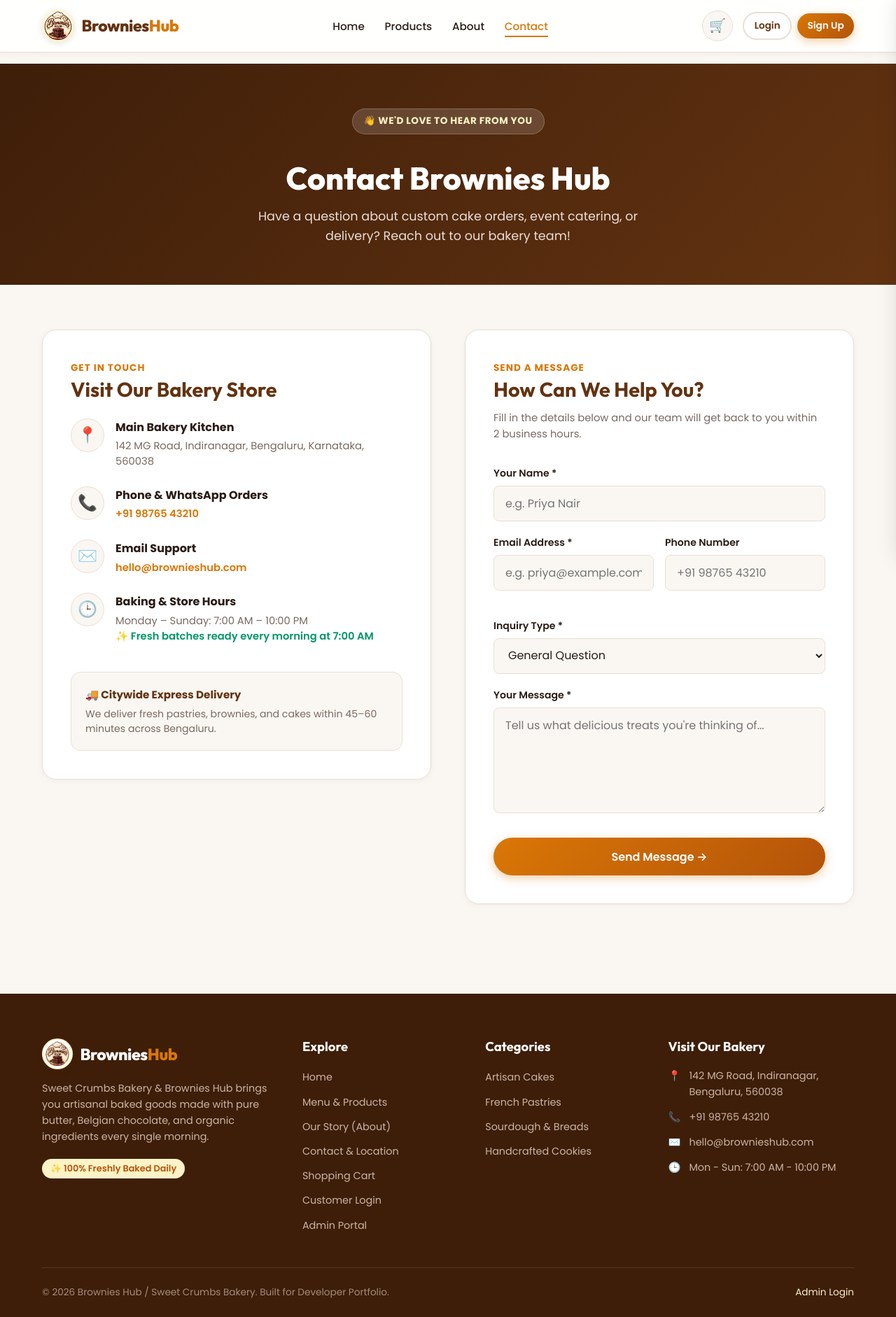
After one commit to DevaNithiyan/BrowniesHub, a Flask app: page /contact in a window 1280 px wide. The commit adds this page. Shown: the whole page at 70% size. Run offline with Flask 3, Linux system fonts and the light colour scheme; data comes from the database, SQL or seed files in the repository.

Commit message:
Add dedicated separate pages for /about and /contact with clean navigation routing

```diff
--- a/app.py
+++ b/app.py
@@ -144,7 +144,20 @@ def home_page():
     return render_template('index.html', featured_products=featured_products, categories=categories)
 
 
+@app.route('/about')
+def about_page():
+    """Renders the dedicated About Us story & bakery heritage page."""
+    return render_template('about.html')
+
+
+@app.route('/contact')
+def contact_page():
+    """Renders the dedicated Contact & Bakery Location page."""
+    return render_template('contact.html')
+
+
 @app.route('/products')
+
 def products_page():
     """Renders the Products Catalog page with search and category filtering."""
     category_filter = request.args.get('category', 'all')
--- a/templates/base.html
+++ b/templates/base.html
@@ -40,8 +40,10 @@
                 </li>
                 <li><a href="{{ url_for('products_page') }}"
                         class="{% if request.path == '/products' %}active{% endif %}">Products</a></li>
-                <li><a href="{{ url_for('home_page') }}#about">About</a></li>
-                <li><a href="{{ url_for('home_page') }}#contact">Contact</a></li>
+                <li><a href="{{ url_for('about_page') }}"
+                        class="{% if request.path == '/about' %}active{% endif %}">About</a></li>
+                <li><a href="{{ url_for('contact_page') }}"
+                        class="{% if request.path == '/contact' %}active{% endif %}">Contact</a></li>
                 {% if current_user.is_admin %}
                 <li><a href="{{ url_for('admin_dashboard_page') }}"
                         style="color: var(--accent); font-weight: 700;">Admin Panel</a></li>
@@ -93,9 +95,12 @@
             </li>
             <li><a href="{{ url_for('products_page') }}"
                     class="{% if request.path == '/products' %}active{% endif %}">🍰 All Products</a></li>
-            <li><a href="{{ url_for('cart_page') }}">🛒 Shopping Cart</a></li>
-            <li><a href="{{ url_for('home_page') }}#about">📖 About Bakery</a></li>
-            <li><a href="{{ url_for('home_page') }}#contact">📞 Contact Us</a></li>
+            <li><a href="{{ url_for('cart_page') }}"
+                    class="{% if request.path == '/cart' %}active{% endif %}">🛒 Shopping Cart</a></li>
+            <li><a href="{{ url_for('about_page') }}"
+                    class="{% if request.path == '/about' %}active{% endif %}">📖 About Us</a></li>
+            <li><a href="{{ url_for('contact_page') }}"
+                    class="{% if request.path == '/contact' %}active{% endif %}">📞 Contact & Location</a></li>
             <hr style="border: 0; border-top: 1px solid var(--border-subtle); margin: 0.5rem 0;">
             {% if current_user.is_authenticated %}
             <li style="font-size: 0.9rem; color: var(--text-muted);">Logged in as: <strong>{{ current_user.name
@@ -122,7 +127,7 @@
         {% for category, message in messages %}
         <div class="alert alert-{{ category }}">
             <span>{{ message }}</span>
-            <button type="button" class="alert-close" onclick="this.parentElement.remove();">&times;</button>
+            <button type="button" class="alert-close" onclick="this.parentElement.remove()">&times;</button>
         </div>
         {% endfor %}
         {% endif %}
@@ -159,6 +164,8 @@
                     <ul class="footer-links">
                         <li><a href="{{ url_for('home_page') }}">Home</a></li>
                         <li><a href="{{ url_for('products_page') }}">Menu & Products</a></li>
+                        <li><a href="{{ url_for('about_page') }}">Our Story (About)</a></li>
+                        <li><a href="{{ url_for('contact_page') }}">Contact & Location</a></li>
                         <li><a href="{{ url_for('cart_page') }}">Shopping Cart</a></li>
                         <li><a href="{{ url_for('login_page') }}">Customer Login</a></li>
                         <li><a href="{{ url_for('admin_login_page') }}">Admin Portal</a></li>
--- /dev/null
+++ b/templates/contact.html
@@ -0,0 +1,161 @@
+{% extends "base.html" %}
+
+{% block title %}Contact Us & Bakery Location | Brownies Hub{% endblock %}
+
+{% block content %}
+
+<!-- Header Banner -->
+<section class="section" style="background: linear-gradient(135deg, var(--primary-dark) 0%, var(--primary) 100%); color: #FFFFFF; padding: 4rem 0 3.5rem; text-align: center;">
+    <div class="container">
+        <span class="hero-tag" style="background: rgba(255, 255, 255, 0.15); color: #FEF3C7; border: 1px solid rgba(255, 255, 255, 0.2);">
+            👋 We'd Love to Hear From You
+        </span>
+        <h1 style="color: #FFFFFF; font-size: 2.8rem; margin: 1rem 0 0.75rem; font-weight: 800;">
+            Contact Brownies Hub
+        </h1>
+        <p style="color: #EBDED6; font-size: 1.1rem; max-width: 600px; margin: 0 auto;">
+            Have a question about custom cake orders, event catering, or delivery? Reach out to our bakery team!
+        </p>
+    </div>
+</section>
+
+<!-- Contact Form & Info Grid -->
+<section class="section" style="padding: 4rem 0;">
+    <div class="container">
+        <div style="display: grid; grid-template-columns: repeat(auto-fit, minmax(320px, 1fr)); gap: 3rem; align-items: start;">
+
+            <!-- Contact Details Card -->
+            <div style="background: var(--bg-surface); padding: 2.5rem; border-radius: var(--radius-lg); border: 1px solid var(--border-color); box-shadow: var(--shadow-sm);">
+                <span class="section-subtitle">Get In Touch</span>
+                <h2 style="font-size: 1.8rem; color: var(--primary); margin-bottom: 1.5rem;">Visit Our Bakery Store</h2>
+
+                <div style="display: flex; flex-direction: column; gap: 1.5rem; margin-bottom: 2.5rem;">
+
+                    <div style="display: flex; align-items: flex-start; gap: 1rem;">
+                        <div style="width: 48px; height: 48px; border-radius: 50%; background: var(--bg-cream); display: flex; align-items: center; justify-content: center; font-size: 1.4rem; flex-shrink: 0; border: 1px solid var(--border-color);">
+                            📍
+                        </div>
+                        <div>
+                            <strong style="display: block; color: var(--text-main); font-size: 1rem; margin-bottom: 0.2rem;">Main Bakery Kitchen</strong>
+                            <p style="color: var(--text-muted); font-size: 0.92rem; line-height: 1.5;">
+                                142 MG Road, Indiranagar, Bengaluru, Karnataka, 560038
+                            </p>
+                        </div>
+                    </div>
+
+                    <div style="display: flex; align-items: flex-start; gap: 1rem;">
+                        <div style="width: 48px; height: 48px; border-radius: 50%; background: var(--bg-cream); display: flex; align-items: center; justify-content: center; font-size: 1.4rem; flex-shrink: 0; border: 1px solid var(--border-color);">
+                            📞
+                        </div>
+                        <div>
+                            <strong style="display: block; color: var(--text-main); font-size: 1rem; margin-bottom: 0.2rem;">Phone & WhatsApp Orders</strong>
+                            <p style="color: var(--text-muted); font-size: 0.92rem;">
+                                <a href="tel:+919876543210" style="color: var(--accent); font-weight: 600;">+91 98765 43210</a>
+                            </p>
+                        </div>
+                    </div>
+
+                    <div style="display: flex; align-items: flex-start; gap: 1rem;">
+                        <div style="width: 48px; height: 48px; border-radius: 50%; background: var(--bg-cream); display: flex; align-items: center; justify-content: center; font-size: 1.4rem; flex-shrink: 0; border: 1px solid var(--border-color);">
+                            ✉️
+                        </div>
+                        <div>
+                            <strong style="display: block; color: var(--text-main); font-size: 1rem; margin-bottom: 0.2rem;">Email Support</strong>
+                            <p style="color: var(--text-muted); font-size: 0.92rem;">
+                                <a href="mailto:hello@brownieshub.com" style="color: var(--accent); font-weight: 600;">hello@brownieshub.com</a>
+                            </p>
+                        </div>
+                    </div>
+
+                    <div style="display: flex; align-items: flex-start; gap: 1rem;">
+                        <div style="width: 48px; height: 48px; border-radius: 50%; background: var(--bg-cream); display: flex; align-items: center; justify-content: center; font-size: 1.4rem; flex-shrink: 0; border: 1px solid var(--border-color);">
+                            🕒
+                        </div>
+                        <div>
+                            <strong style="display: block; color: var(--text-main); font-size: 1rem; margin-bottom: 0.2rem;">Baking & Store Hours</strong>
+                            <p style="color: var(--text-muted); font-size: 0.92rem; line-height: 1.5;">
+                                Monday – Sunday: 7:00 AM – 10:00 PM<br>
+                                <span style="color: #059669; font-weight: 600;">✨ Fresh batches ready every morning at 7:00 AM</span>
+                            </p>
+                        </div>
+                    </div>
+
+                </div>
+
+                <div style="background: var(--bg-cream); padding: 1.25rem; border-radius: var(--radius-md); border: 1px solid var(--border-color);">
+                    <strong style="display: block; color: var(--primary); font-size: 0.95rem; margin-bottom: 0.3rem;">🚚 Citywide Express Delivery</strong>
+                    <p style="color: var(--text-muted); font-size: 0.88rem; line-height: 1.5;">
+                        We deliver fresh pastries, brownies, and cakes within 45–60 minutes across Bengaluru.
+                    </p>
+                </div>
+            </div>
+
+            <!-- Interactive Contact Form -->
+            <div style="background: var(--bg-surface); padding: 2.5rem; border-radius: var(--radius-lg); border: 1px solid var(--border-color); box-shadow: var(--shadow-sm);">
+                <span class="section-subtitle">Send a Message</span>
+                <h2 style="font-size: 1.8rem; color: var(--primary); margin-bottom: 0.75rem;">How Can We Help You?</h2>
+                <p style="color: var(--text-muted); font-size: 0.92rem; margin-bottom: 2rem;">
+                    Fill in the details below and our team will get back to you within 2 business hours.
+                </p>
+
+                <form id="contactForm" onsubmit="handleContactSubmit(event)">
+                    <div class="form-group" style="margin-bottom: 1.2rem;">
+                        <label class="form-label" for="contactName">Your Name *</label>
+                        <input type="text" id="contactName" class="form-control" placeholder="e.g. Priya Nair" required>
+                    </div>
+
+                    <div style="display: grid; grid-template-columns: 1fr 1fr; gap: 1rem; margin-bottom: 1.2rem;">
+                        <div class="form-group">
+                            <label class="form-label" for="contactEmail">Email Address *</label>
+                            <input type="email" id="contactEmail" class="form-control" placeholder="e.g. priya@example.com" required>
+                        </div>
+                        <div class="form-group">
+                            <label class="form-label" for="contactPhone">Phone Number</label>
+                            <input type="tel" id="contactPhone" class="form-control" placeholder="+91 98765 43210">
+                        </div>
+                    </div>
+
+                    <div class="form-group" style="margin-bottom: 1.2rem;">
+                        <label class="form-label" for="contactSubject">Inquiry Type *</label>
+                        <select id="contactSubject" class="form-control" required>
+                            <option value="General Question">General Question</option>
+                            <option value="Custom Cake Order">Custom Birthday / Wedding Cake</option>
+                            <option value="Bulk / Corporate Order">Bulk / Corporate Gifting Order</option>
+                            <option value="Feedback & Support">Feedback / Order Support</option>
+                        </select>
+                    </div>
+
+                    <div class="form-group" style="margin-bottom: 1.75rem;">
+                        <label class="form-label" for="contactMessage">Your Message *</label>
+                        <textarea id="contactMessage" class="form-control" rows="5" placeholder="Tell us what delicious treats you're thinking of..." required></textarea>
+                    </div>
+
+                    <button type="submit" id="contactSubmitBtn" class="btn btn-primary btn-block" style="padding: 0.9rem; font-size: 1rem;">
+                        Send Message &rarr;
+                    </button>
+                </form>
+            </div>
+
+        </div>
+    </div>
+</section>
+
+{% endblock %}
+
+{% block scripts %}
+<script>
+function handleContactSubmit(e) {
+    e.preventDefault();
+    const btn = document.getElementById('contactSubmitBtn');
+    btn.disabled = true;
+    btn.innerHTML = 'Sending Message... ⏳';
+
+    setTimeout(() => {
+        showToast('Thank you! Your message has been sent. We will respond shortly.', 'success');
+        document.getElementById('contactForm').reset();
+        btn.disabled = false;
+        btn.innerHTML = 'Send Message &rarr;';
+    }, 800);
+}
+</script>
+{% endblock %}
--- a/test_app.py
+++ b/test_app.py
@@ -62,6 +62,12 @@ def run_tests():
     # 7. Admin login page
     res = client.get('/admin/login')
     test("GET /admin/login", res.status_code == 200 and b"Bakery Admin Portal" in res.data)
+
+    # 8. About & Contact dedicated pages
+    res = client.get('/about')
+    test("GET /about (About Us page)", res.status_code == 200 and b"The Sweet Crumbs Story" in res.data)
+    res = client.get('/contact')
+    test("GET /contact (Contact & Location page)", res.status_code == 200 and b"Contact Brownies Hub" in res.data)
 
     print("\n--- 2. Testing API Endpoints ---")
 
```
Also changed, not shown: templates/about.html (added, +121 -0 lines), templates/index.html (+7 -1 lines).
